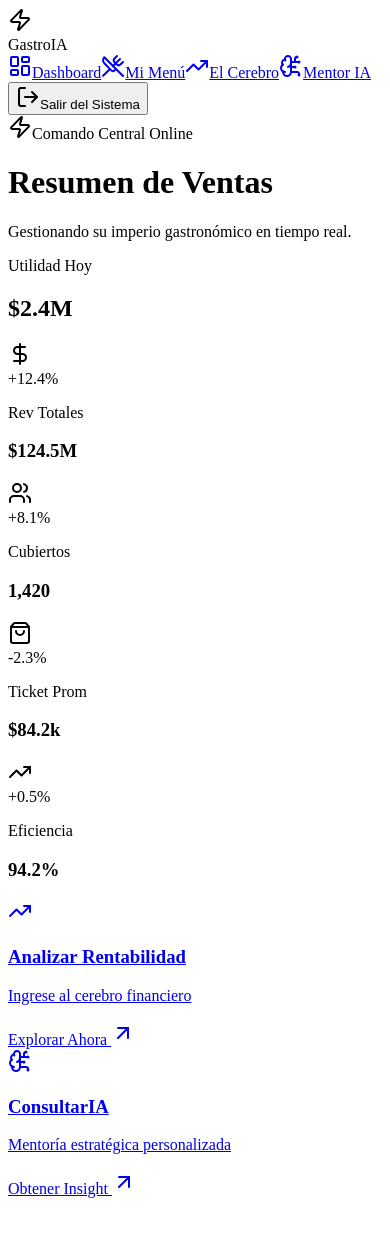
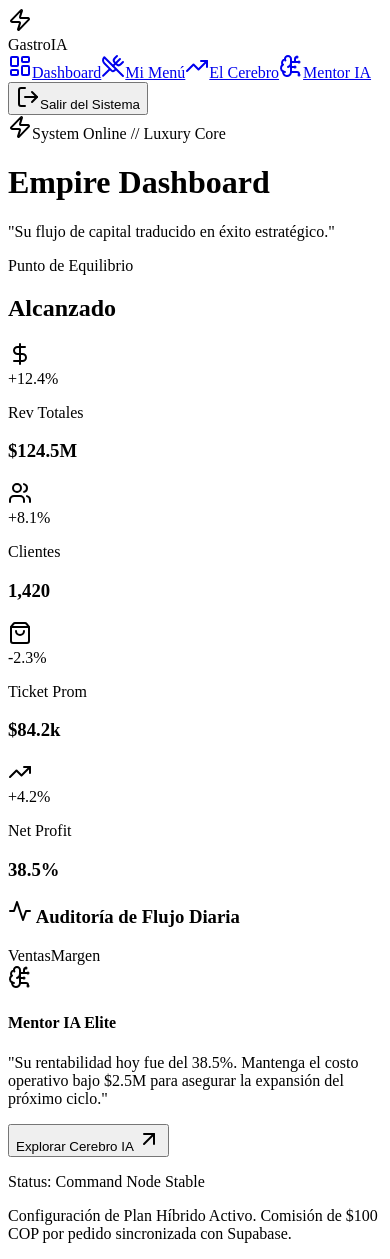
Before and after one commit to winer38zE/restaurante-ia-saas, a Next.js app: page / in a window 390 px wide. Before the commit the page ends 1206 px from the top, so only its background shows below. Built offline with nearby package versions, Linux system fonts and the light colour scheme.

Commit message:
DevOps Sync: Repaired dependencies and promoted Dashboard to Root page (app/page.tsx)

```diff
--- a/app/page.tsx
+++ b/app/page.tsx
@@ -1,35 +1,54 @@
 "use client"
 
 import {
-  BarChart3,
+  BarChart,
+  Bar,
+  XAxis,
+  YAxis,
+  Tooltip,
+  ResponsiveContainer,
+  AreaChart,
+  Area
+} from "recharts"
+import {
+  DollarSign,
+  TrendingUp,
   ArrowUpRight,
-  DollarSign,
-  Users,
+  ShieldCheck,
+  Zap,
+  ChevronRight,
+  BrainCircuit,
   ShoppingBag,
-  Zap,
-  TrendingUp,
-  BrainCircuit,
-  Settings
+  Users
 } from "lucide-react"
-import Link from "next/link"
 
-export default function DashboardPage() {
+const data = [
+  { name: "Lun", ventas: 4200, margen: 2800 },
+  { name: "Mar", ventas: 3800, margen: 2100 },
+  { name: "Mie", ventas: 5400, margen: 3900 },
+  { name: "Jue", ventas: 4900, margen: 3200 },
+  { name: "Vie", ventas: 7800, margen: 5100 },
+  { name: "Sab", ventas: 9200, margen: 6400 },
+  { name: "Dom", ventas: 8100, margen: 5800 },
+]
+
+export default function RootDashboard() {
   return (
-    <div className="space-y-16">
+    <div className="space-y-16 animate-in fade-in duration-700">
       {/* Welcome Section */}
       <div className="flex flex-col lg:flex-row justify-between items-start lg:items-center gap-10">
-        <div className="space-y-2">
-          <div className="flex items-center gap-3 text-primary mb-4 p-1 px-3 bg-primary/5 border border-primary/20 rounded-full w-fit">
-            <Zap className="w-4 h-4" />
-            <span className="text-[10px] font-black uppercase tracking-[0.3em]">Comando Central Online</span>
+        <div className="space-y-4">
+          <div className="flex items-center gap-3 text-primary mb-2">
+            <Zap className="w-5 h-5 animate-pulse" />
+            <span className="text-[10px] font-black uppercase tracking-[0.4em] text-primary/60">System Online // Luxury Core</span>
           </div>
-          <h1 className="text-7xl font-black tracking-tighter uppercase italic leading-none">Resumen de <span className="text-secondary/20">Ventas</span></h1>
-          <p className="text-xl text-white/40 font-medium">Gestionando su imperio gastronómico en tiempo real.</p>
+          <h1 className="text-7xl font-black tracking-tighter uppercase italic leading-none">Empire <span className="text-white/10">Dashboard</span></h1>
+          <p className="text-xl text-white/40 font-medium max-w-2xl italic">"Su flujo de capital traducido en éxito estratégico."</p>
         </div>
-        <div className="grid grid-cols-2 gap-4 w-full lg:w-auto">
-          <div className="glass-card flex flex-col justify-center items-center py-6 px-10 border-primary/20 bg-primary/5 min-w-[240px]">
-            <p className="text-[10px] font-black uppercase tracking-widest text-primary mb-2">Utilidad Hoy</p>
-            <h2 className="text-4xl font-black italic">$2.4M</h2>
+        <div className="flex gap-4 w-full lg:w-auto">
+          <div className="glass-card flex flex-col justify-center items-center py-6 px-12 border-primary/20 bg-primary/5 min-w-[280px]">
+            <p className="text-[10px] font-black uppercase tracking-widest text-primary mb-2">Punto de Equilibrio</p>
+            <h2 className="text-4xl font-black italic">Alcanzado</h2>
           </div>
         </div>
       </div>
@@ -38,9 +57,9 @@ export default function DashboardPage() {
       <div className="grid grid-cols-1 md:grid-cols-2 lg:grid-cols-4 gap-8">
         {[
           { label: "Rev Totales", val: "$124.5M", icon: <DollarSign className="w-4 h-4" />, change: "+12.4%" },
-          { label: "Cubiertos", val: "1,420", icon: <Users className="w-4 h-4" />, change: "+8.1%" },
+          { label: "Clientes", val: "1,420", icon: <Users className="w-4 h-4" />, change: "+8.1%" },
           { label: "Ticket Prom", val: "$84.2k", icon: <ShoppingBag className="w-4 h-4" />, change: "-2.3%" },
-          { label: "Eficiencia", val: "94.2%", icon: <TrendingUp className="w-4 h-4" />, change: "+0.5%" },
+          { label: "Net Profit", val: "38.5%", icon: <TrendingUp className="w-4 h-4" />, change: "+4.2%" },
         ].map((stat, i) => (
           <div key={i} className="glass-card hover:border-primary/40 group">
             <div className="flex justify-between items-start mb-6">
@@ -50,39 +69,89 @@ export default function DashboardPage() {
               <span className={`text-[10px] font-black ${stat.change.startsWith('+') ? 'text-primary' : 'text-red-500'}`}>{stat.change}</span>
             </div>
             <p className="text-[10px] font-black uppercase tracking-widest text-white/20 mb-1">{stat.label}</p>
-            <h3 className="text-2xl font-black italic">{stat.val}</h3>
+            <h3 className="text-3xl font-black italic tracking-tighter">{stat.val}</h3>
           </div>
         ))}
       </div>
 
-      {/* Quick Access Tiles */}
-      <div className="grid grid-cols-1 lg:grid-cols-2 gap-10">
-        <Link href="/finanzas" className="glass-card group hover:scale-[1.01] transition-all h-[300px] flex flex-col justify-between overflow-hidden relative">
-          <div className="absolute top-0 right-0 p-10 opacity-5 group-hover:opacity-10 transition-opacity">
-            <TrendingUp className="w-40 h-40" />
+      {/* Big Chart Area */}
+      <div className="grid lg:grid-cols-12 gap-10">
+        <div className="lg:col-span-8 glass-card">
+          <div className="flex justify-between items-center mb-10 border-b border-white/5 pb-6">
+            <h3 className="text-sm font-black uppercase tracking-[0.3em] flex items-center gap-3">
+              <Activity className="w-4 h-4 text-primary" /> Auditoría de Flujo Diaria
+            </h3>
+            <div className="flex gap-6 text-[10px] font-black uppercase tracking-widest opacity-40">
+              <span className="flex items-center gap-2 underline decoration-primary/40">Ventas</span>
+              <span className="flex items-center gap-2">Margen</span>
+            </div>
           </div>
-          <div className="space-y-2 relative z-10">
-            <h3 className="text-4xl font-black italic uppercase italic tracking-tighter">Analizar Rentabilidad</h3>
-            <p className="text-white/40 text-sm font-medium uppercase tracking-widest">Ingrese al cerebro financiero</p>
+          <div className="h-[450px] w-full">
+            <ResponsiveContainer width="100%" height="100%">
+              <AreaChart data={data}>
+                <defs>
+                  <linearGradient id="primaryGlow" x1="0" y1="0" x2="0" y2="1">
+                    <stop offset="5%" stopColor="#10b981" stopOpacity={0.3} />
+                    <stop offset="95%" stopColor="#10b981" stopOpacity={0} />
+                  </linearGradient>
+                </defs>
+                <XAxis dataKey="name" hide />
+                <YAxis hide />
+                <Tooltip
+                  contentStyle={{ backgroundColor: '#000', border: '1px solid rgba(16, 185, 129, 0.2)', borderRadius: '12px' }}
+                  itemStyle={{ color: '#10b981', fontWeight: 'bold', fontSize: '12px', textTransform: 'uppercase' }}
+                />
+                <Area type="monotone" dataKey="ventas" stroke="#10b981" strokeWidth={3} fillOpacity={1} fill="url(#primaryGlow)" />
+                <Area type="monotone" dataKey="margen" stroke="#ffffff" strokeWidth={1} fillOpacity={0} strokeDasharray="5 5" />
+              </AreaChart>
+            </ResponsiveContainer>
           </div>
-          <div className="flex items-center gap-2 text-primary text-[10px] font-black uppercase tracking-widest relative z-10">
-            Explorar Ahora <ArrowUpRight className="w-4 h-4" />
+        </div>
+
+        <div className="lg:col-span-4 space-y-8">
+          <div className="glass-card bg-primary/10 border-primary/20">
+            <div className="flex items-center gap-3 mb-6">
+              <BrainCircuit className="w-10 h-10 text-primary" />
+              <h4 className="font-black italic uppercase tracking-tighter text-xl underline decoration-primary/20">Mentor IA Elite</h4>
+            </div>
+            <p className="text-sm font-medium leading-relaxed italic text-white/80">
+              "Su rentabilidad hoy fue del 38.5%. Mantenga el costo operativo bajo $2.5M para asegurar la expansión del próximo ciclo."
+            </p>
+            <button className="w-full mt-8 h-14 bg-white text-black text-[10px] font-black uppercase tracking-[0.2em] rounded-xl hover:brightness-90 transition-all flex items-center justify-center gap-2 group">
+              Explorar Cerebro IA <ArrowUpRight className="w-4 h-4 group-hover:translate-x-1 group-hover:-translate-y-1 transition-all" />
+            </button>
           </div>
-        </Link>
 
-        <Link href="/mentor-ia" className="glass-card group hover:scale-[1.01] transition-all h-[300px] flex flex-col justify-between overflow-hidden relative border-primary/20 bg-primary/5">
-          <div className="absolute top-0 right-0 p-10 opacity-5 group-hover:opacity-10 transition-opacity text-primary">
-            <BrainCircuit className="w-40 h-40" />
+          <div className="glass-card border-none ring-1 ring-white/10 p-10">
+            <div className="flex items-center gap-4 mb-6">
+              <div className="w-2 h-2 bg-primary rounded-full animate-ping" />
+              <p className="text-[10px] font-black uppercase tracking-widest text-white/40">Status: Command Node Stable</p>
+            </div>
+            <p className="text-xs font-medium leading-relaxed opacity-60 italic">
+              Configuración de Plan Híbrido Activo. Comisión de $100 COP por pedido sincronizada con Supabase.
+            </p>
           </div>
-          <div className="space-y-2 relative z-10">
-            <h3 className="text-4xl font-black italic uppercase italic tracking-tighter">ConsultarIA</h3>
-            <p className="text-primary/40 text-sm font-medium uppercase tracking-widest">Mentoría estratégica personalizada</p>
-          </div>
-          <div className="flex items-center gap-2 text-primary text-[10px] font-black uppercase tracking-widest relative z-10">
-            Obtener Insight <ArrowUpRight className="w-4 h-4" />
-          </div>
-        </Link>
+        </div>
       </div>
     </div>
+  );
+}
+
+function Activity(props: any) {
+  return (
+    <svg
+      {...props}
+      xmlns="http://www.w3.org/2000/svg"
+      width="24"
+      height="24"
+      viewBox="0 0 24 24"
+      fill="none"
+      stroke="currentColor"
+      strokeWidth="2"
+      strokeLinecap="round"
+      strokeLinejoin="round"
+    >
+      <path d="M22 12h-4l-3 9L9 3l-3 9H2" />
+    </svg>
   )
 }
```
